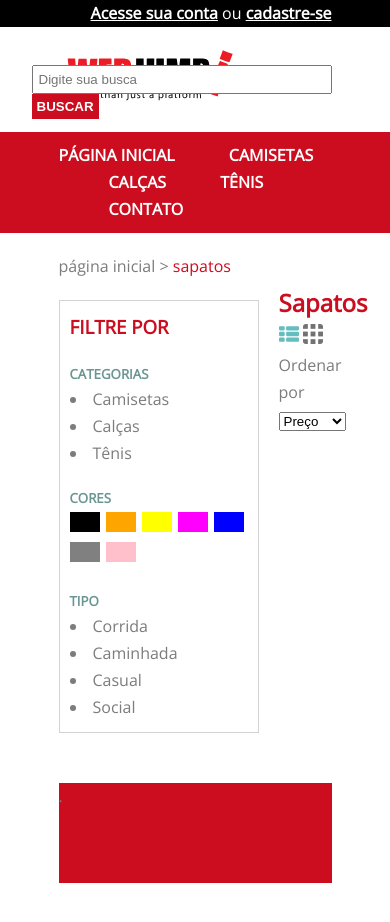
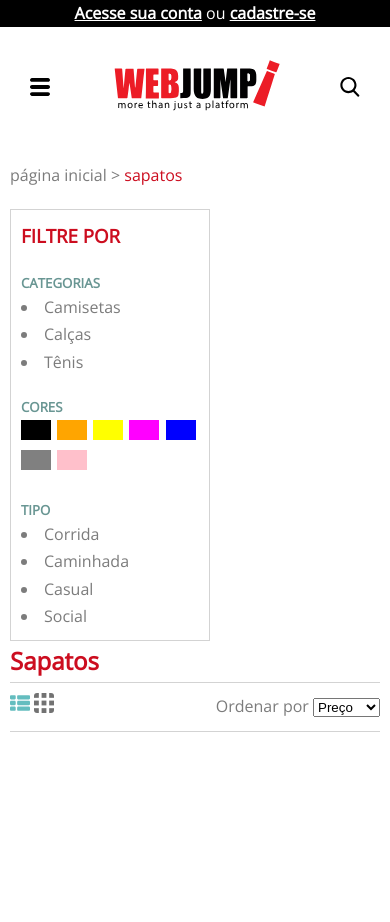
Before and after one commit to DiegoBezerra89/webjumpcss, a website built with webpack: page src/index.html in a window 390 px wide. Shown: the top 922 px of the page. Built offline with nearby package versions, Linux system fonts and the light colour scheme; files whose address does not match are found by name.

Commit message:
All the responsive layout was implemmented, I was so inserted on the job that I forget to commit.

```diff
--- a/public/sass/abstract/_mixins.scss
+++ b/public/sass/abstract/_mixins.scss
@@ -0,0 +1,27 @@
+/*
+MEDIA QUERIES
+320 - 768:    phone;
+768 - 1024:   tab;
+1024 - 1440 :    desktop;
+*/
+
+//ORDEM PARA FAZER AS QUERIES
+// base + typography > general layout + grid > page layout > components
+
+@mixin respond($breakpoint) {
+    @if $breakpoint == little {
+        @media only screen and (max-width: 40em) { @content };    //320px
+    }
+    @if $breakpoint == intermediate {
+        @media only screen and (max-width: 40em) { @content };    //640px
+    }
+    @if $breakpoint == phone {
+        @media only screen and (max-width: 48em) { @content };    //768px
+    }
+    @if $breakpoint == tab {
+        @media only screen and (max-width: 64em) { @content };    //1024px
+    }
+    @if $breakpoint == desktop {
+        @media only screen and (max-width: 75em) { @content };    //1440px
+    }
+}
--- a/public/sass/base/_typography.scss
+++ b/public/sass/base/_typography.scss
@@ -74,3 +74,8 @@ body {
 .side-menu__header--type {
     color: $color-primary;
 }
+
+.card__text--name {
+    font-size: 1.5rem;
+    display: inline-block;
+}
--- a/public/sass/base/_utilities.scss
+++ b/public/sass/base/_utilities.scss
@@ -9,3 +9,7 @@
 .u-margin-top-big {
     margin-top: 5rem;
 }
+
+.u-margin-bottom {
+    margin-bottom: 2rem;
+}
--- a/public/sass/components/_buttons.scss
+++ b/public/sass/components/_buttons.scss
@@ -23,6 +23,20 @@
     }
 }
 
+
 .button__menu {
-    display: none;
+    &--hamburguer {
+        position: absolute;
+        top:4rem;
+        left:2rem;
+        display: none;
+        @include respond(intermediate) {
+            display: inline-block;
+        }
+    }
+    &--lupa {
+        position: absolute;
+        top:4rem;
+        right:2rem;
+    }
 }
--- a/public/sass/components/_cards.scss
+++ b/public/sass/components/_cards.scss
@@ -1,10 +1,6 @@
 .card {
-    width: 22%;
-    &:not(:first-child) {
-        margin-left: .666666%;
-    }
-    padding: 0;
     text-align: center;
+    display: block;
 
     &__image {
         display: block;
@@ -15,6 +11,7 @@
     &__text {
         &--name {
             color: $color-secondary;
+            height: 5rem;
         }
     }
 
--- a/public/sass/layout/_footer.scss
+++ b/public/sass/layout/_footer.scss
@@ -2,4 +2,9 @@
     width: 100%;
     height: 10rem;
     background-color: $color-primary;
+    display: block;
+
+    @include respond(phone) {
+        margin-top: 2000px;
+    }
 }
--- a/public/sass/layout/_grid.scss
+++ b/public/sass/layout/_grid.scss
@@ -0,0 +1,15 @@
+.products {
+    &__cards {
+        width: 100%;
+        display: grid;
+        grid-template-columns: repeat(auto-fit, minmax(22%, auto));
+        grid-gap: 1.33333%;
+
+        @include respond(phone) {
+            grid-template-columns: repeat(auto-fit, minmax(120px, auto));
+            grid-gap: 1.33333%;
+        }
+    }
+
+
+}
--- a/public/sass/layout/_header.scss
+++ b/public/sass/layout/_header.scss
@@ -1,19 +1,37 @@
 .header {
     display: block;
+    position: relative;
 
     &__login {
-        padding: 0 15vw;
+        padding-right: 15vw;
         background-color: $color-black;
+        display: inline-block;
+        width: 100%;
+
+        @include respond(tab) {
+            padding: 0 2rem 0 0;
+        }
+        @include respond(little) {
+            text-align: center;
+            padding: 0;
+            width:100vw;
+        }
+
     }
 
     &__box {
         padding: 2rem 0;
         position: relative;
+        @include respond (little) {
+            text-align: center;
+        }
 
         &--logo {
             width: 18rem;
             display: inline-block;
             height: auto;
+
+
         }
 
         &--search {
@@ -21,12 +39,20 @@
             position: absolute;
             right: 0;
             padding-top: 1.8rem;
+
+            @include respond(intermediate) {
+                display: none;
+                margin-right: 3rem;
+            }
         }
 
         &--input {
             width: 30rem;
             float: left;
             padding: .5rem;
+            @include respond(little) {
+                width: 15rem;
+            }
         }
 
         &--button {
@@ -43,14 +69,31 @@
         padding: 1rem 0 1rem 15vw;
 
         &--ul {
-
+            @include respond(intermediate) {
+                text-align: center;
+            }
         }
 
         &--li {
             display: inline-block;
-            &:not(:first-child) {
-                margin-left: 5rem;
+            margin-right: 5rem;
+            // &:not(:first-child) {
+            //     margin-left: 5rem;
+            // }
+            @include respond(intermediate) {
+               display: block;
+               margin-right: 0;
             }
+        }
+
+        @include respond(tab) {
+            margin-left: -1rem;
+            text-align: left;
+            padding-left: 1rem;
+        }
+
+        @include respond(intermediate) {
+            display: none;
         }
     }
 }
--- a/public/sass/layout/_main-content.scss
+++ b/public/sass/layout/_main-content.scss
@@ -1,3 +1,8 @@
 .main-content {
+    width: 100%;
     display: flex;
+
+    @include respond(intermediate) {
+        display: block;
+    }
 }
--- a/public/sass/layout/_products.scss
+++ b/public/sass/layout/_products.scss
@@ -1,13 +1,31 @@
 .section-products {
     width: 100%;
     margin-left: 2rem;
-}
 
-.products {
+    &__order {
+        border: 1px solid $color-secondary-light;
+        border-left: none;
+        border-right: none;
+        margin-bottom: 1rem;
+        position: relative;
+        padding: 1rem 0;
 
-    &__cards {
-        width: 100%;
-        display: flex;
-        flex-wrap: wrap;
+        &--display {
+            display: inline-block;
+        }
+
+        &--option {
+            display: inline-block;
+            position: absolute;
+            right: 0;
+        }
+
+        &--title {
+            display: inline-block;
+        }
+    }
+
+    @include respond(intermediate) {
+        margin: 0 auto;
     }
 }
--- a/public/sass/pages/_home.scss
+++ b/public/sass/pages/_home.scss
@@ -1,4 +1,9 @@
 .full-container {
     width: 70vw;
     margin: 0 auto;
+
+    @include respond(tab) {
+        width: 100vw;
+        padding: 1rem;
+    }
 }
--- a/src/index.html
+++ b/src/index.html
@@ -18,11 +18,11 @@
     <div class="full-container">
       <header class="header">
         <div class="header__box">
-          <div class="button__menu"><a href="#" id="header__menu--button"><img class="icons" src="./media/hamburguer.svg"></a></div>
+          <div class="button__menu--hamburguer"><a href="#" id="header__menu--button"><img class="icons" src="./media/hamburguer.svg"></a></div>
           <div class="header__box--logo">
             <img class="logo" src="./media/logoWebjump.svg" alt="logo Webjump">
           </div>
-          <div class="button__menu"><a href="#" id="header__logo--button"><img class="icons" src="./media/search.svg"></a></div>
+          <div class="button__menu--lupa"><a href="#" id="header__logo--button"><img class="icons" src="./media/search.svg"></a></div>
           <form class="header__box--search">
             <input type="text" class="header__box--input" placeholder="Digite sua busca" />
             <button class="header__box--button" id="btn" type="submit">Buscar</button>
--- a/src/js/views/searchView.js
+++ b/src/js/views/searchView.js
@@ -69,7 +69,7 @@ const renderItem = item => {
             </figure>
             <div class="card__text">
                 <h4 class="card__text--name">${name}</h4>
-                <p class="card__text--price u-margin-top big-title">R$ ${price}</p>
+                <p class="card__text--price big-title">R$ ${price}</p>
             </div>
             <button class="card__button">Comprar</button>
         </div>
```
Also changed, not shown: dist/css/style.css, dist/index.html, dist/js/bundle.js.
